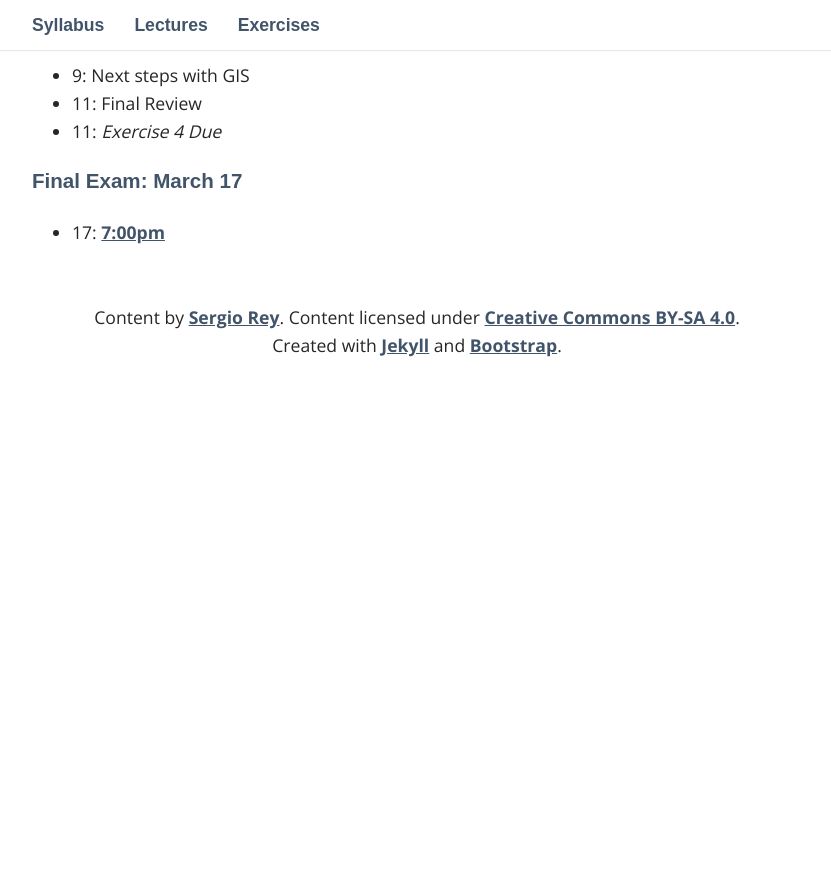
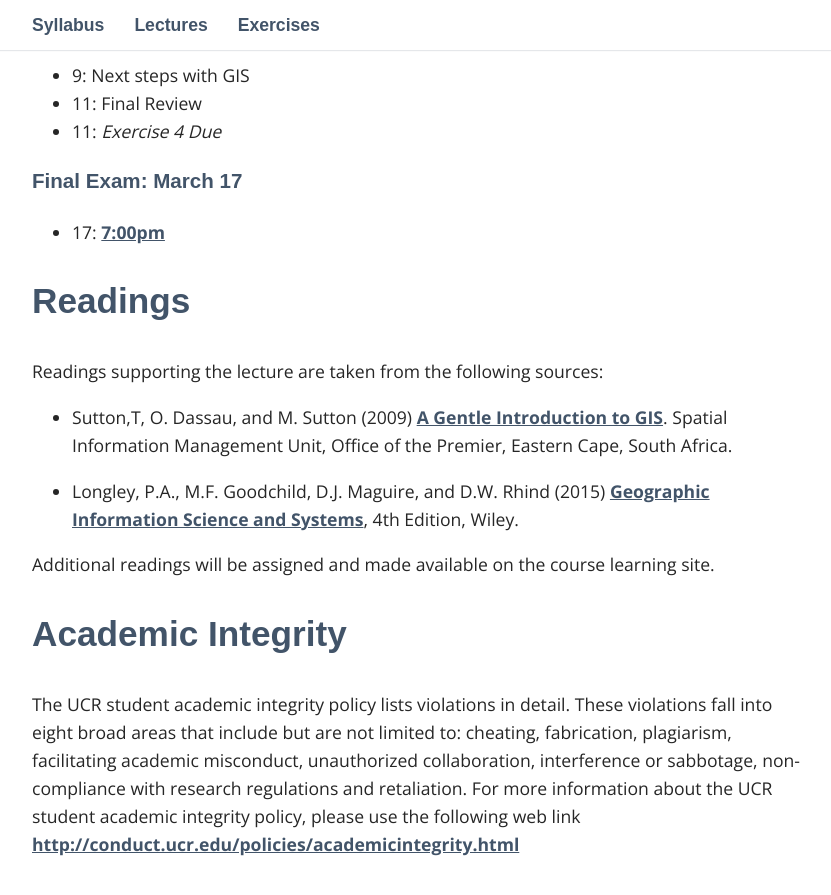
Before and after one commit to sjsrey/gis4pp20, a Jekyll site: the page built from _pages/03_syllabus.md, in a window 1280 px wide and 900 px high, scrolled down 3771 px. Shown: the top 895 px of the window, without its empty margins (223-1054 px from the left). Built offline with Jekyll 4.4.1, drawn with Linux system fonts in a browser that asks for light colours; some web fonts are replaced; before the commit the page ends 4171 px from its top, so only the background shows below that; some of the changed text lies outside the part shown.

Commit message:
add in deleted readings/policy

```diff
--- a/_pages/03_syllabus.md
+++ b/_pages/03_syllabus.md
@@ -138,3 +138,57 @@ Find our class page at: [https://piazza.com/ucr/winter2020/pbpl273/home](https:/
 
 ### Final Exam: March 17
 - 17: [7:00pm](https://registrar.ucr.edu/registering/plan-for-final-exams#monday_wednesday)
+
+
+
+## Readings {#sec:org861d953}
+
+
+Readings supporting the lecture are taken from the following sources:
+
+- Sutton,T, O. Dassau, and M. Sutton (2009) [A Gentle Introduction to GIS](https://docs.qgis.org/3.4/en/docs/gentle_gis_introduction/preamble.html). Spatial Information Management Unit, Office of the Premier, Eastern Cape, South Africa.
+
+- Longley, P.A., M.F. Goodchild, D.J. Maguire, and D.W. Rhind (2015) [Geographic Information Science and Systems](https://www.wiley.com/en-us/Geographic+Information+Science+and+Systems%2C+4th+Edition-p-9781119031307),  4th Edition, Wiley.
+
+Additional readings will be assigned and made available on the course
+learning site.
+
+## Academic Integrity {#sec:orgde332a6}
+
+The UCR student academic integrity policy lists violations in detail.
+These violations fall into eight broad areas that include but are not
+limited to: cheating, fabrication, plagiarism, facilitating academic
+misconduct, unauthorized collaboration, interference or sabbotage,
+non-compliance with research regulations and retaliation. For more
+information about the UCR student academic integrity policy, please use
+the following web link
+<http://conduct.ucr.edu/policies/academicintegrity.html>
+
+## Disability accommodations
+
+Qualified students with disabilities who will require disability
+accommodations in this class are encouraged to make their requests to me
+at the beginning of the quarter either during office hours or by
+appointment.
+
+
+**Note**: Prior to receiving disability accommodations,
+verification of eligibility from the [Student Disability Resource
+Center](http://sdrc.ucr.edu/) is required. Disability information is
+confidential.
+
+## Code of Conduct
+
+As course instructor, I am dedicated to providing a harassment-free
+learning experience for all students, regardless of gender, sexual
+orientation, disability, physical appearance, body size, race, religion,
+or choice of operating system. All course participants are expected to
+show respect and courtesy to other students throughout the semester. As
+a learning community we do not tolerate harassment of participants in
+any form.
+
+- All communication should be appropriate for a professional audience including people of many different backgrounds. Sexual language and imagery are not appropriate in this course.
+- Be kind to others. Do not insult or put down other students. Behave professionally. Remember that harassment and sexist, racist, or exclusionary jokes are not appropriate for PBPL273.
+- Students violating these rules may be asked to leave the course, and their violations will be reported to the UCR administration.
+
+This code of conduct is an adaptation of the [SciPy 2018 Code of Conduct](https://scipy2018.scipy.org/ehome/299527/648147/index9a04.html).
```
